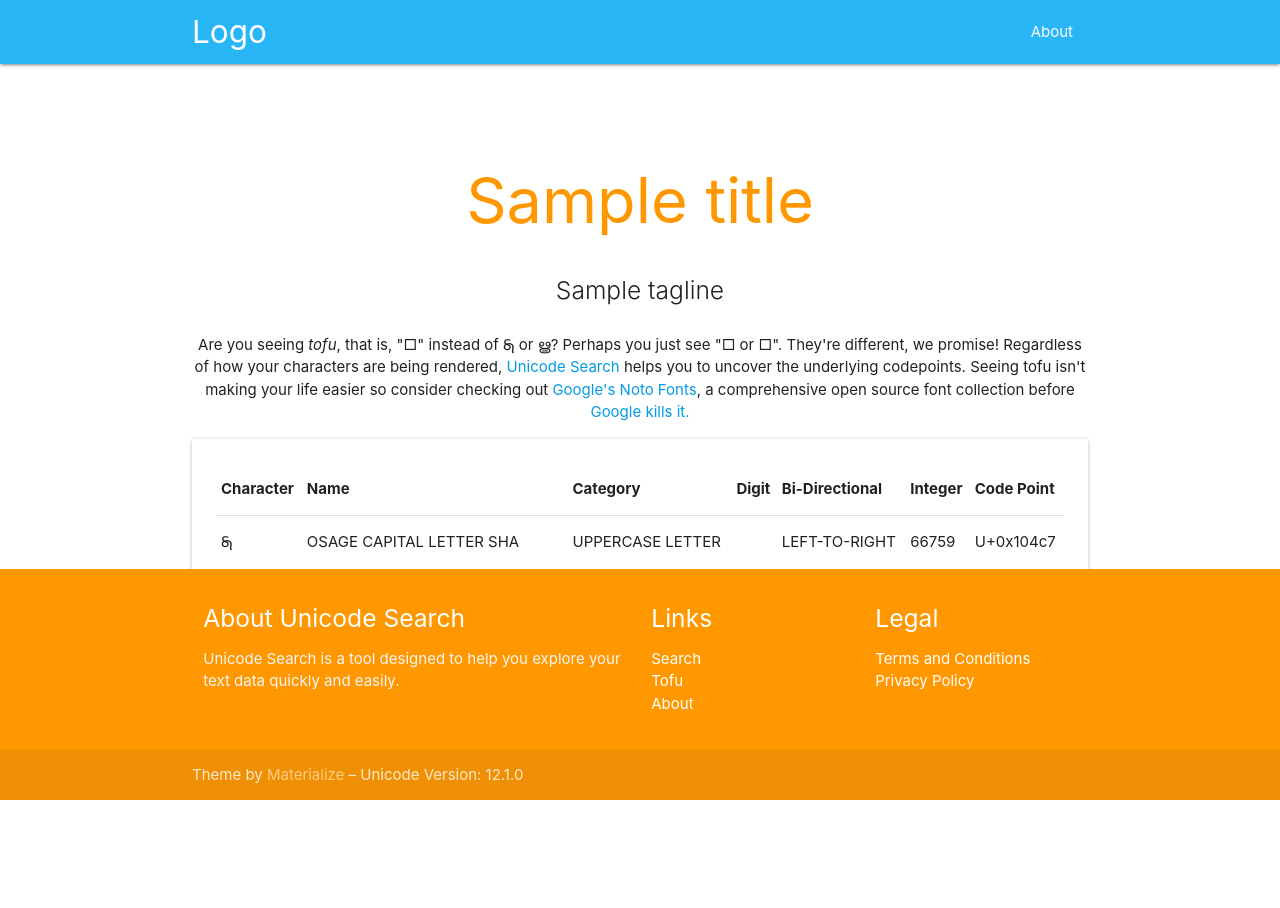
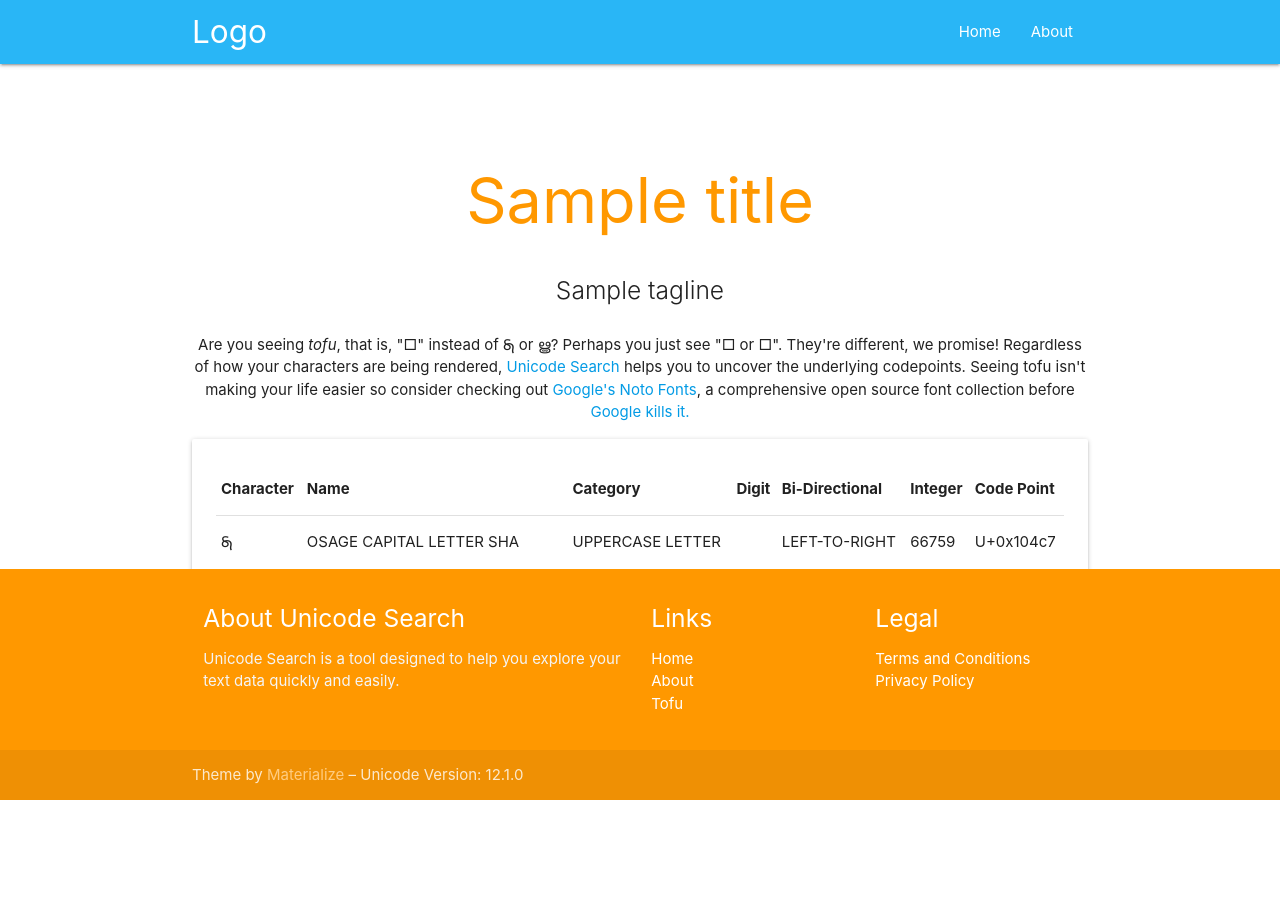
Before and after one commit to danieljdorado/unicodedecode, a Django app: template templates/tofu.html in a window 1280 px wide. Shown: the top 908 px of the page. Run offline with Django 3.2, Linux system fonts and the light colour scheme; the template is opened without the code that fills it: most values are stand-ins (such as "Sample title", 1, 10 or a date in 2020); some libraries are stand-ins or nearby versions.

Commit message:
Update link and menu options.

```diff
--- a/templates/footer.html
+++ b/templates/footer.html
@@ -10,9 +10,9 @@
           <div class="col l3 s12">
             <h5 class="white-text">Links</h5>
             <ul>
-              <li><a class="white-text" href="/">Search</a></li>
+              <li><a class="white-text" href="/">Home</a></li>
+              <li><a class="white-text" href="/about">About</a></li>
               <li><a class="white-text" href="/tofu">Tofu</a></li>
-              <li><a class="white-text" href="/about">About</a></li>
                <!--
               <li><a class="white-text" href="#!">Link 4</a></li>
               -->
--- a/templates/navigation.html
+++ b/templates/navigation.html
@@ -1,8 +1,9 @@
 <!-- Navigation Bar -->
 {% block navigation %}
   <nav class="light-blue lighten-1" role="navigation">
-      <div class="nav-wrapper container"><a id="logo-container" href="#" class="brand-logo">Logo</a>
+      <div class="nav-wrapper container"><a id="logo-container" href="/" class="brand-logo">Logo</a>
         <ul class="right hide-on-med-and-down">
+          <li><a href="/">Home</a></li>
           <li><a href="/about">About</a></li>
         </ul>
 
```
